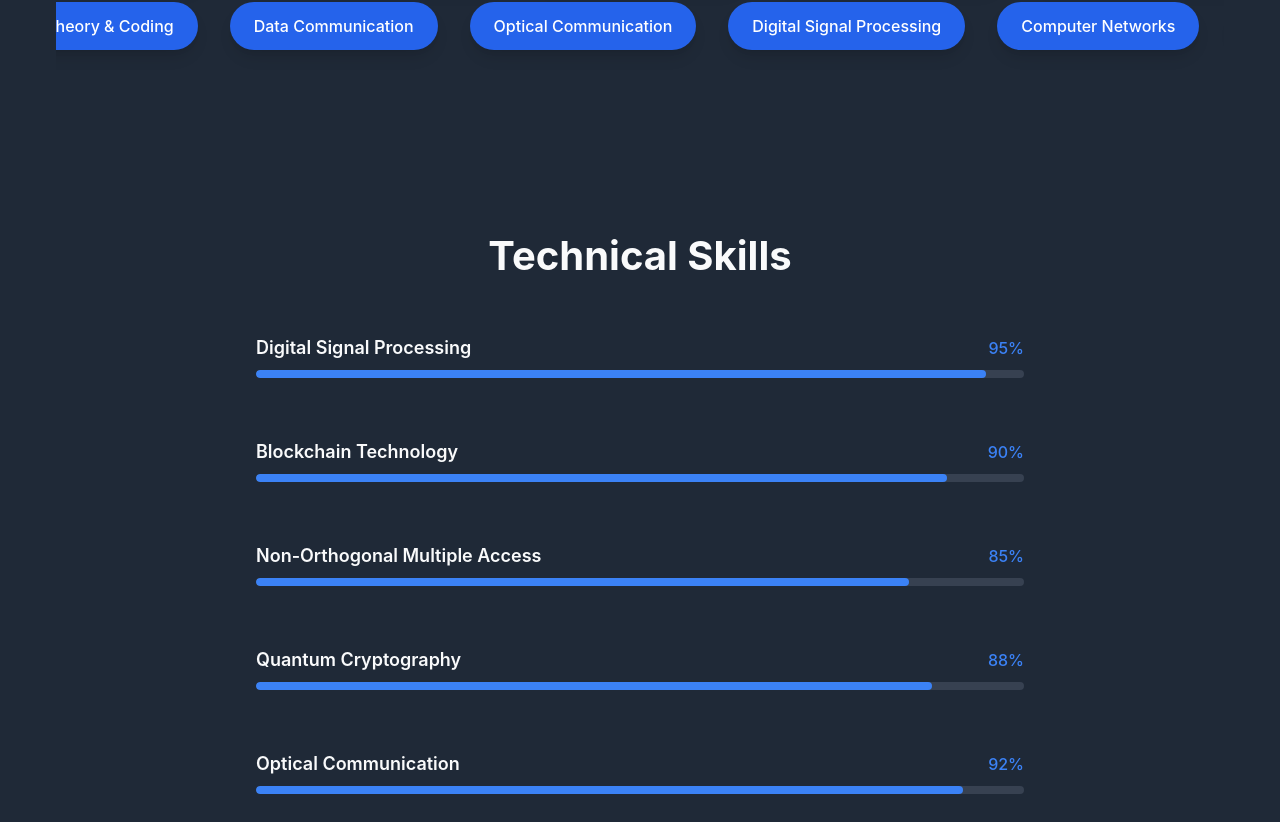
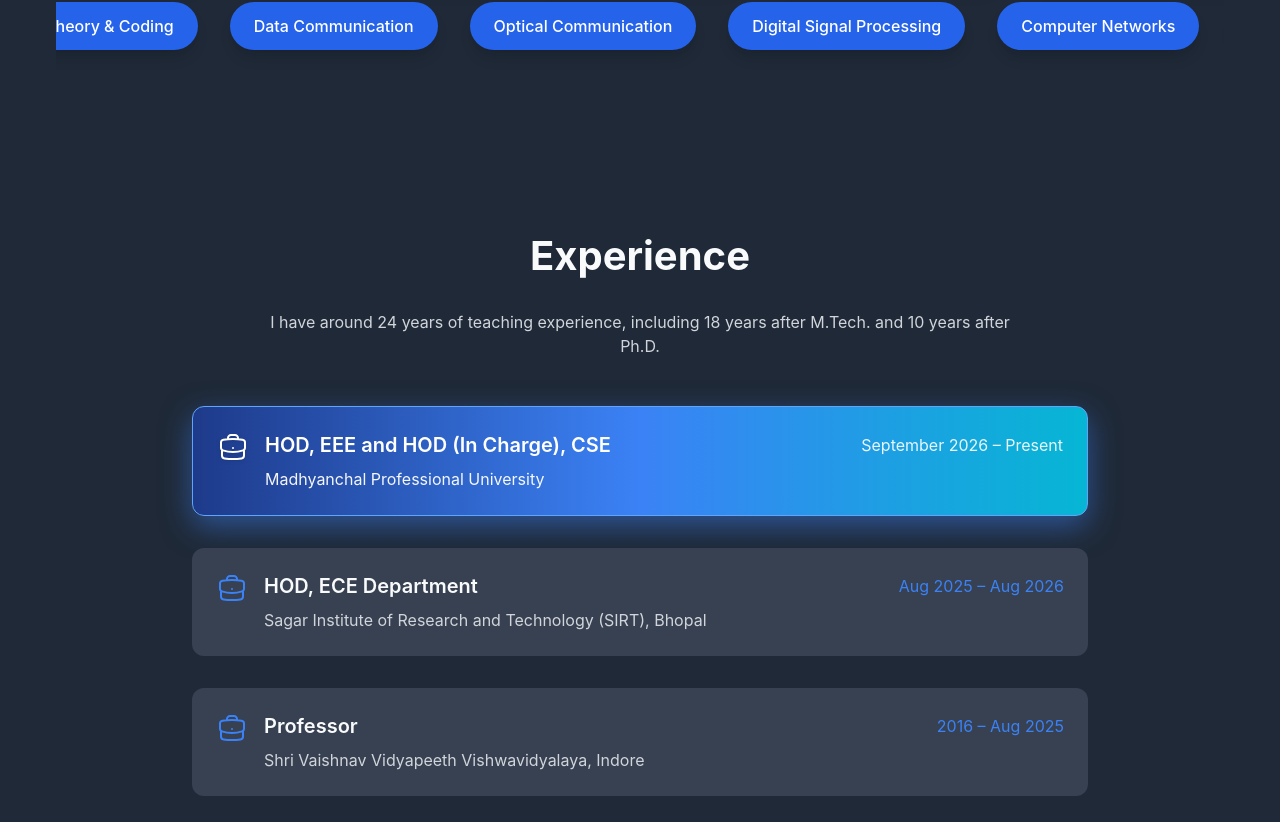
Before and after one commit to AmNotAadi/portfolio, a React (Create React App) app: page / in a window 1280 px wide. Shown: the part 2038-2860 px from the top of the page. Built offline with nearby package versions, Linux system fonts and the light colour scheme.

Commit message:
Add files via upload

```diff
--- a/src/App.tsx
+++ b/src/App.tsx
@@ -6,7 +6,7 @@
 import Patents from './components/Patents';
 import Seminars from './components/Seminars';
 import Contact from './components/Contact';
-import TechnicalSkills from './components/TechnicalSkills';
+// import TechnicalSkills from './components/TechnicalSkills';
 import AcademicRoles from './components/AcademicRoles';
 import SubjectsOfInterest from './components/SubjectsOfInterest';
 
@@ -18,7 +18,7 @@
         <Hero />
         <About />
         <SubjectsOfInterest />
-        <TechnicalSkills />
+        {/* <TechnicalSkills /> */}
         <AcademicRoles />
         <Publications />
         <Patents />
```
